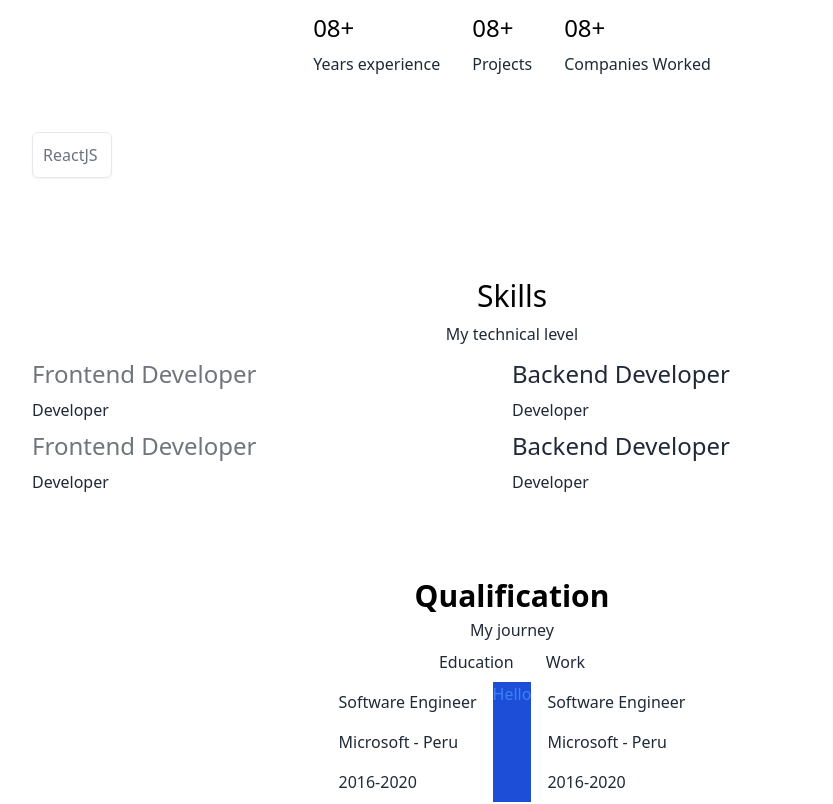
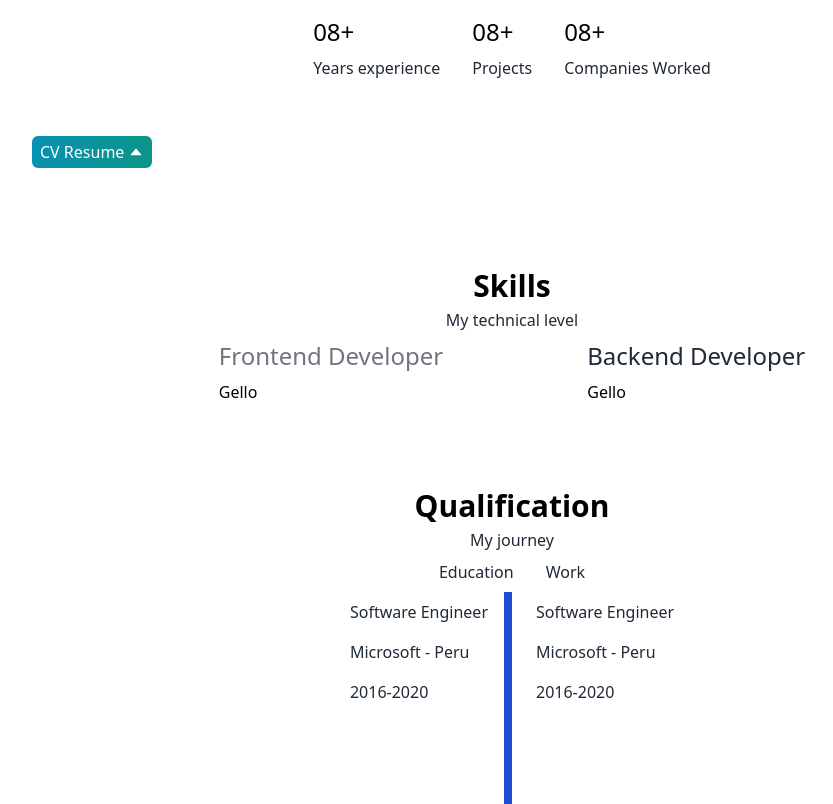
Before and after one commit to renatomayoral/renato-portfolio, a Next.js app: page / in a window 1280 px wide. Shown: the part 1461-2265 px from the top of the page, without its empty margins (128-961 px from the left). Built offline with nearby package versions, Linux system fonts and the light colour scheme.

Commit message:
Finishing qualification button

```diff
--- a/src/components/DropdownButton.tsx
+++ b/src/components/DropdownButton.tsx
@@ -1,11 +1,55 @@
-export default function DropdownButton() {
+import { useState } from "react";
+import { AiFillCaretUp, AiFillCaretDown } from "react-icons/ai";
+
+const UpTriangle = ({size}:{size:number}) => {
+  const borderStyle = '1px solid rgb(229, 231, 235)'
+  return <div style={{
+    position: "absolute",
+    top: '-4px',
+    left: '13px',
+    width: `${size}px`,
+    height: `${size}px`,
+    transform: 'rotate(45deg)',
+    backgroundColor: 'white',
+    borderLeft: borderStyle,
+    borderTop: borderStyle
+
+  }}>
+  </div>
+}
+
+export default function DropdownButton({ options }: { options: string[] }) {
+  const [isExpanded, setIsExpended] = useState(false);
+  const isCaretDown = isExpanded;
+  const isCaretUp = !isExpanded;
+
   return (
-      <div className="relative w-20 lg:max-w-sm">
-          <select className="w-full p-2.5 text-gray-500 bg-white border rounded-md shadow-sm outline-none appearance-none focus:border-indigo-600">
-              <option>ReactJS </option>
-              <option>Laravel </option>
-
-          </select>
-      </div>
+    <div className="relative">
+      <button
+        onClick={() => setIsExpended(!isExpanded)}
+        className="flex items-center bg-gradient-to-r from-cyan-600 to-teal-600 hover:bg-slate-800 px-2 py-1 text-white rounded-md"
+      >
+        <p className="mr-1">CV Resume</p>
+        <div>
+          {isCaretDown && <AiFillCaretDown />}
+          {isCaretUp && <AiFillCaretUp />}
+        </div>
+      </button>
+      {isExpanded && (
+        <div className="absolute bg-white rounded border py-1 mt-2">
+          <UpTriangle size={7}/>
+          <ul>
+            {options.map((option) => (
+              <li
+                className="hover:bg-blue-500 hover:text-white py-1 px-2 cursor-pointer"
+                key={option}
+              >
+                {option}
+              </li>
+            ))}
+          </ul>
+        </div>
+      )}
+    </div>
   );
 }
--- a/src/components/DropdownLinkButton2.tsx
+++ /dev/null
@@ -1,11 +0,0 @@
-export default function DropdownComponent() {
-  return (
-      <div className="relative w-20 lg:max-w-sm">
-          <select className="w-full p-2.5 text-gray-500 bg-white border rounded-md shadow-sm outline-none appearance-none focus:border-indigo-600">
-              <option>ReactJS </option>
-              <option>Laravel </option>
-
-          </select>
-      </div>
-  );
-}
--- /dev/null
+++ b/src/components/QualificationButton.tsx
@@ -0,0 +1,41 @@
+import { useState } from "react";
+
+export default function QualificationButton() {
+  const [isEducation, setIsEducation] = useState(true);
+  const [isWork, setIsWork] = useState(false);
+  const isEducationHandler = ()=>{
+    setIsEducation(true);
+    setIsWork(false)
+  }
+  const isWorkHandler = ()=>{
+    setIsEducation(false);
+    setIsWork(true)
+  }
+
+  return (
+    <div className="flex space-x-4 py-6">
+      <button
+        onClick={isEducationHandler}
+        className="flex items-center bg-gradient-to-r from-cyan-600 to-teal-600 hover:bg-slate-800 px-2 py-1 text-white rounded-md"
+      >
+        <p className="mr-1">Education</p>
+      </button>
+      {isEducation &&
+        <div className=" bg-white rounded border py-1 mt-2">Line 1 Education</div>
+      }
+
+      <button
+        onClick={isWorkHandler}
+        className="flex items-center bg-gradient-to-r from-cyan-600 to-teal-600 hover:bg-slate-800 px-2 py-1 text-white rounded-md"
+      >
+        <p className="mr-1">Work</p>
+      </button>
+
+
+
+      {isWork && (
+        <div className=" bg-white rounded border py-1 mt-2">Line 2 Work</div>
+      )}
+    </div>
+  );
+}
--- a/src/pages/index.tsx
+++ b/src/pages/index.tsx
@@ -4,6 +4,8 @@ import Portfolio from "@/src/sections/Portfolio";
 import About from "@/src/sections/About";
 import Skills from "@/src/sections/Skills";
 import Qualifications from "@/src/sections/Qualifications";
+import DropdownButton from "@/src/components/DropdownButton";
+import QualificationButton from "@/src/components/QualificationButton";
 
 
 export default function Home() {
@@ -23,6 +25,12 @@ export default function Home() {
         <Skills />
         <Qualifications />
         <Portfolio />
+        <DropdownButton options={[
+          'Portuguese PT-BR',
+          'English'
+        ]} />
+        <QualificationButton />
+
       </main>
     </div>
   );
--- a/src/sections/About.tsx
+++ b/src/sections/About.tsx
@@ -1,6 +1,6 @@
 import Image from "next/image";
 import web1 from "@/public/web1.png";
-import DropdownLinkButton from "@/src/components/DropdownLinkButton2";
+import DropdownButton from "@/src/components/DropdownButton";
 
 export default function About() {
   return (
@@ -49,7 +49,10 @@ export default function About() {
       </div>
       </div>
       <div className="py-4">
-        <DropdownLinkButton/>
+      <DropdownButton options={[
+          'Portuguese PT-BR',
+          'English'
+        ]} />
       </div>
     </section>
   );
--- a/src/sections/Hero.tsx
+++ b/src/sections/Hero.tsx
@@ -3,6 +3,7 @@ import { AiFillLinkedin, AiFillGithub, AiFillMail} from "react-icons/ai";
 import Image from "next/image";
 import renatotransp from "@/public/renatotransp.png";
 import {useTheme} from 'next-themes'
+import DropdownButton from "../components/DropdownButton";
 
 
 export default function Hero() {
@@ -31,7 +32,12 @@ export default function Hero() {
           <li>
             <BsFillMoonStarsFill onClick={() => setTheme(theme === 'dark' ? 'light' : 'dark')} className="cursor-pointer text-2xl" />
           </li>
-
+          <li className="px-4">
+      <DropdownButton options={[
+          'Portuguese PT-BR',
+          'English'
+        ]} />
+        </li>
         </ul>
       </nav>
 
--- a/src/sections/Portfolio.tsx
+++ b/src/sections/Portfolio.tsx
@@ -4,7 +4,7 @@ import {BsArrowRightShort} from 'react-icons/bs'
 
 export default function Portfolio() {
   return (
-    <section className="py-10">
+    <section className="py-10 flex-col">
       <div>
         <h1 className="text-3xl py-1 dark:text-white text-center font-extrabold">
           Portfolio
@@ -13,9 +13,9 @@ export default function Portfolio() {
           Most recent work
         </p>
       </div>
-      <div className="flex">
-        <div className="flex py-10 lg:flex-row">
-          <div className="flex-1 ">
+      <div className="flex max-w-4xl">
+        <div className="flex py-10 lg:flex-row ">
+          <div className="flex-1">
             <Image
               className="rounded-lg object-cover"
               width={1400}
@@ -25,7 +25,7 @@ export default function Portfolio() {
             />
           </div>
         </div>
-        <div className="p-10">
+        <div className="p-10 justify-center">
           <h1>Modern Website</h1>
           <p className="text-md py-2 text-gray-800 dark:text-gray-200">
             Since the beginning of my journey as a freelance designer and
@@ -33,7 +33,7 @@ export default function Portfolio() {
             <span className="text-teal-500"> agencies </span>
             consulted for <span className="text-teal-500">startups </span>
           </p>
-          <div className=" justify-start flex pt-2 px-6">
+          <div className=" justify-start flex pt-2">
             <button className=" flex bg-gradient-to-r from-cyan-600 to-teal-600 text-white px-4 py-2 rounded-md items-center">
               Demo
               <BsArrowRightShort className=" text-2xl"/>
--- a/src/sections/Qualifications.tsx
+++ b/src/sections/Qualifications.tsx
@@ -1,4 +1,3 @@
-
 export default function Qualifications() {
   return (
     <section className="py-10">
@@ -30,10 +29,19 @@ export default function Qualifications() {
             2016-2020
           </p>
         </div>
+        <div>
 
-        <div className="flex text-blue-500 bg-blue-700">
-        <p className="flex text-blue-500">Hello</p>
+
+        <div className="w-2 bg-blue-700 h-72">
+
         </div>
+        <div className="w-4 bg-blue-700 h-4 rounded-full">
+
+        </div>
+        </div>
+
+
+
         <div>
           <h1 className="justify-center text-md py-2 px-4 text-gray-800 dark:text-gray-200">
             Software Engineer
--- a/src/sections/Skills.tsx
+++ b/src/sections/Skills.tsx
@@ -2,48 +2,25 @@ export default function Skills() {
   return (
     <section className="py-10">
       <div>
-        <h3 className="text-3xl py-1 dark:text-white text-center">Skills</h3>
-        <p className="text-md leading-8 text-gray-800 dark:text-gray-200 text-center">
+        <h3 className="text-3xl py-1 dark:text-white text-center font-extrabold">
+          Skills
+        </h3>
+        <p className="text-md text-gray-800 dark:text-gray-200 text-center">
           My technical level
         </p>
       </div>
-
-      <div className="flex ">
-        <div className="flex-1">
-          <h1 className="justify-center text-2xl py-2 leading-8 text-gray-900 dark:text-gray-200 text-opacity-60">
+      <div className=" flex justify-center gap-36">
+        <div>
+          <h1 className=" text-2xl py-2 text-gray-900 dark:text-gray-200 text-opacity-60">
             Frontend Developer
           </h1>
-          <p className="justify-center text-md text-gray-800 dark:text-gray-200">
-            Developer
-          </p>
-
+          <p>Gello</p>
         </div>
-        <div className="flex-1">
-          <h1 className="justify-center text-2xl py-2 leading-8 text-gray-800 dark:text-gray-200">
+        <div>
+          <h1 className=" text-2xl py-2 text-gray-800 dark:text-gray-200">
             Backend Developer
           </h1>
-          <p className="justify-center text-md text-gray-800 dark:text-gray-200">
-            Developer
-          </p>
-        </div>
-      </div>
-      <div className="flex ">
-        <div className="flex-1">
-          <h1 className="justify-center text-2xl py-2 leading-8 text-gray-900 dark:text-gray-200 text-opacity-60">
-            Frontend Developer
-          </h1>
-          <p className="justify-center text-md text-gray-800 dark:text-gray-200">
-            Developer
-          </p>
-
-        </div>
-        <div className="flex-1">
-          <h1 className="justify-center text-2xl py-2 leading-8 text-gray-800 dark:text-gray-200">
-            Backend Developer
-          </h1>
-          <p className="justify-center text-md text-gray-800 dark:text-gray-200">
-            Developer
-          </p>
+          <p>Gello</p>
         </div>
       </div>
     </section>
```
Lines whose indentation alone changed are shown as unchanged.
